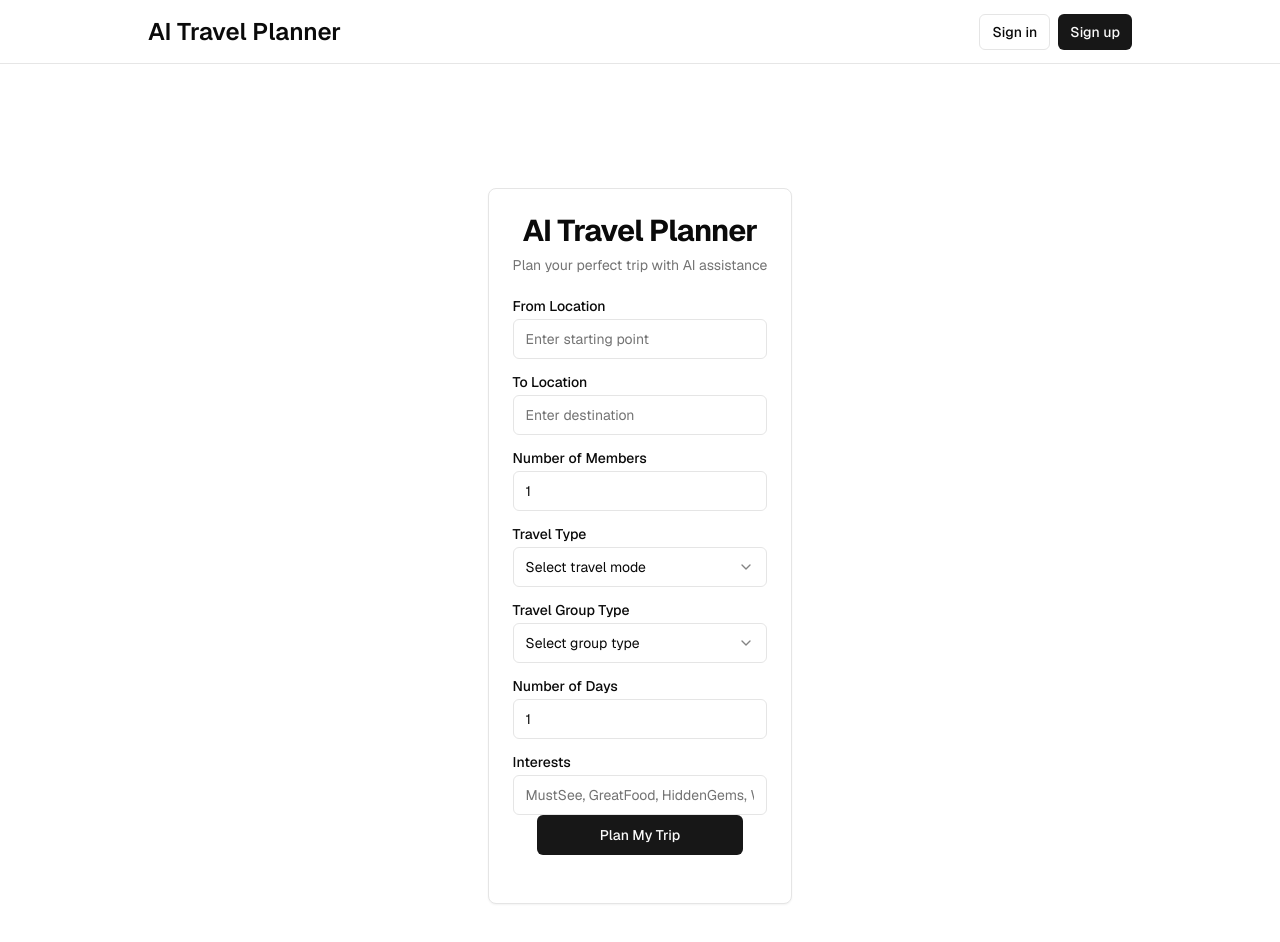
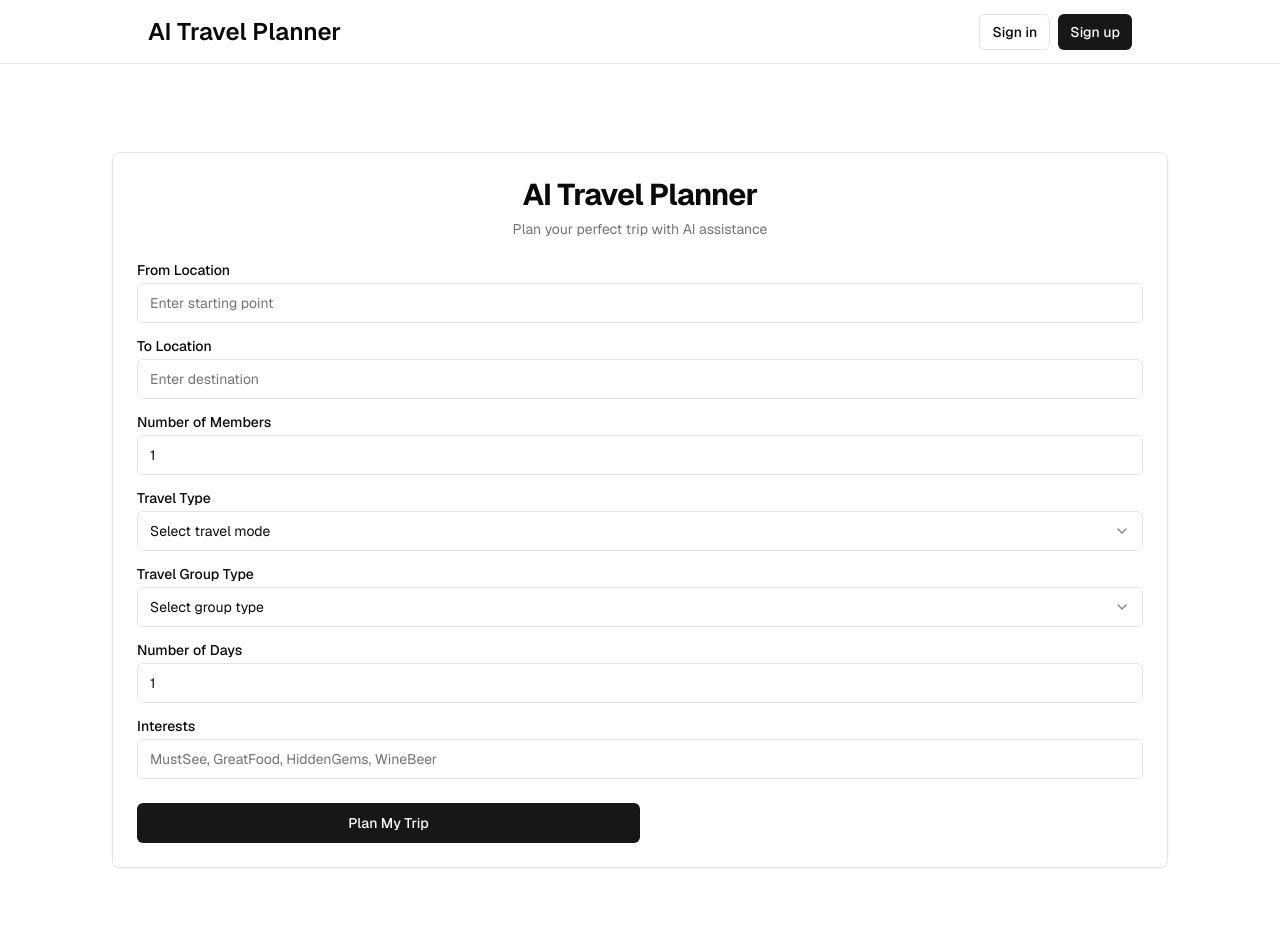
Before and after one commit to vardhan-6070/notebookml, a Next.js app: page /dashboard in a window 1280 px wide. Shown: the top 942 px of the page. Built offline with nearby package versions, Linux system fonts and the light colour scheme; no server answers.

Commit message:
Updated the UI

```diff
--- a/app/dashboard/page.tsx
+++ b/app/dashboard/page.tsx
@@ -4,8 +4,10 @@ import { Page } from "@/components/app-page";
 export default async function DashboardPage() {
 
   return (
-    <main className="min-h-screen bg-background">
-      <Page />
+    <main className="max-h-screen w-full bg-background flex justify-center items-start">
+      <div className="w-full max-w-6xl px-4 py-10">
+        <Page />
+      </div>
     </main>
   );
 }
--- a/app/layout.tsx
+++ b/app/layout.tsx
@@ -44,8 +44,8 @@ export default function RootLayout({
                 {!hasEnvVars ? <EnvVarWarning /> : <HeaderAuth />}
               </div>
             </nav>
-            <div className="flex-1 w-full flex flex-col gap-20 items-center pt-16">
-              <div className="flex flex-col gap-20 max-w-6xl p-5">
+            <div className="flex-1 w-full flex flex-col gap-10 items-center pt-2">
+              <div className="flex flex-col gap-10 max-w-6xl w-full">
                 {children}
               </div>
             </div>
--- a/components/app-page.tsx
+++ b/components/app-page.tsx
@@ -193,8 +193,8 @@ export function Page() {
                 />
               </div>
             </div>
-            <CardFooter className="flex justify-center">
-              <Button type="submit" className="w-full" disabled={loading}>
+            <CardFooter className="pt-6 pb-0 px-0">
+              <Button type="submit" className="w-full md:w-1/2" disabled={loading}>
                 {loading ? "Planning..." : "Plan My Trip"}
               </Button>
             </CardFooter>
--- a/components/edit-travel-plan-form.tsx
+++ b/components/edit-travel-plan-form.tsx
@@ -177,7 +177,7 @@ export function EditTravelPlanForm({ travelPlan }: EditTravelPlanFormProps) {
             name="itinerary"
             value={formData.itinerary}
             onChange={handleInputChange}
-            rows={5}
+            rows={20}
           />
         </div>
         <Button type="submit" className="w-full">Update Travel Plan</Button>
```
